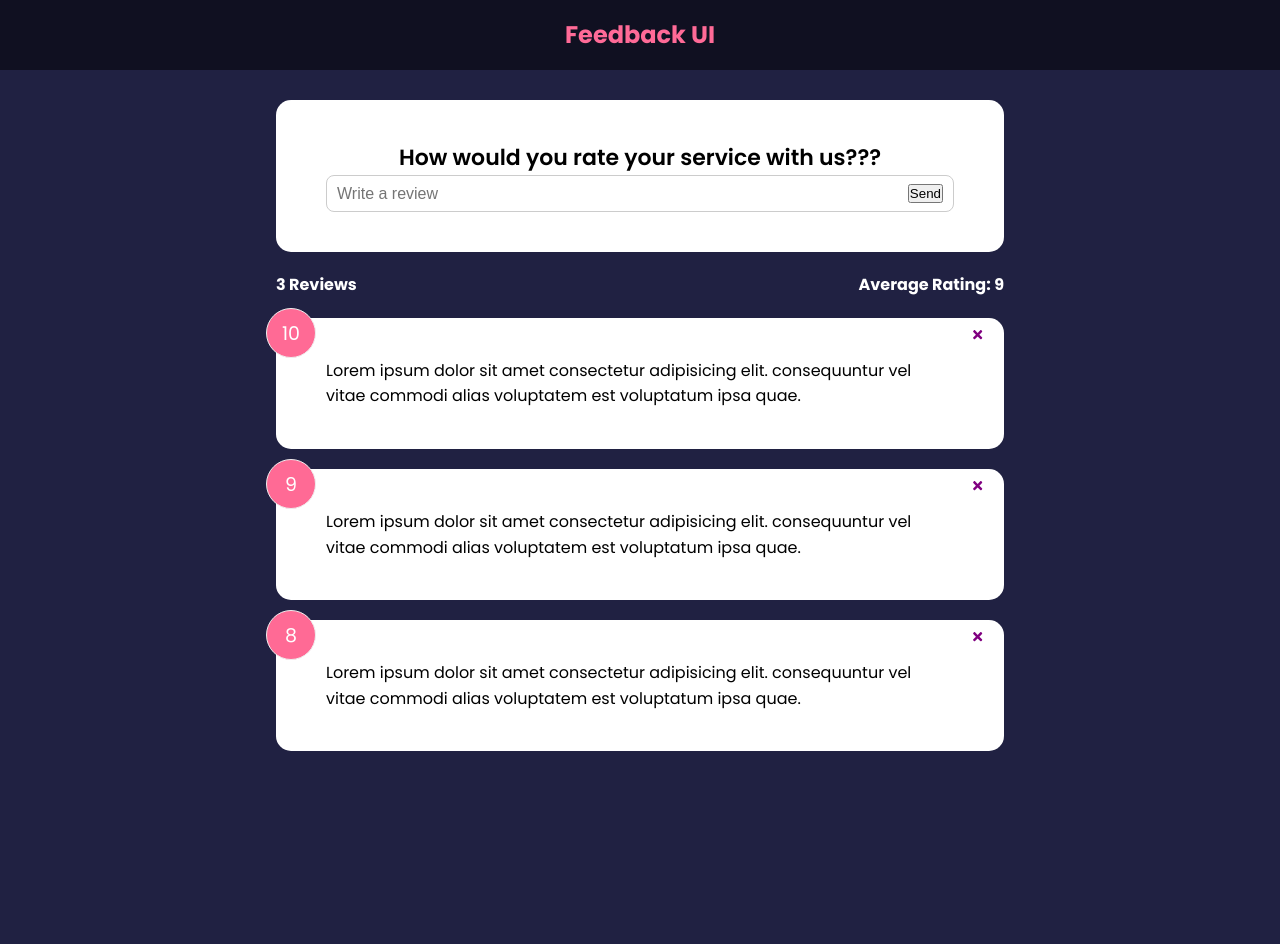
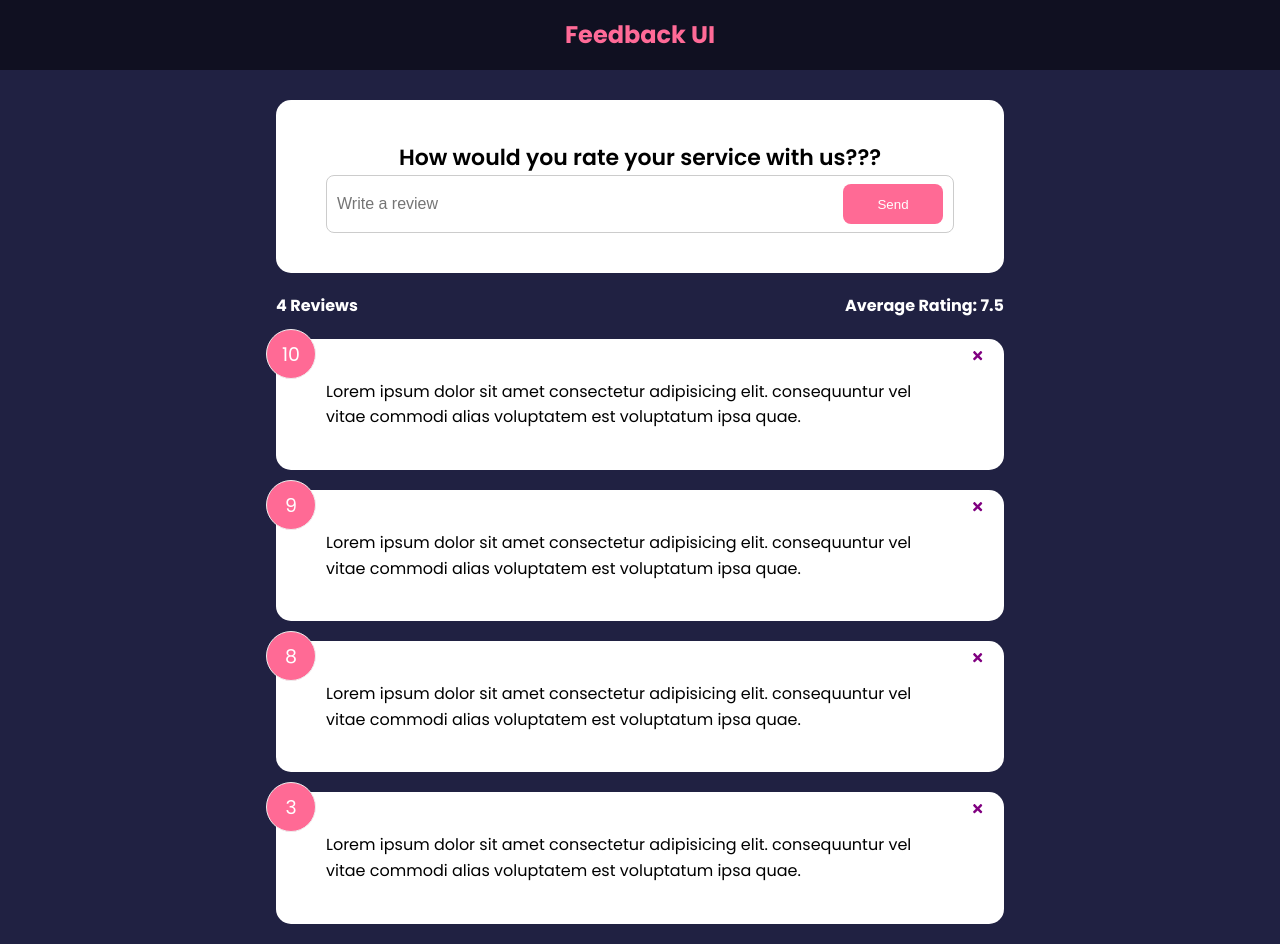
Before and after one commit to rugieri/feedback, a React (Create React App) app: page / in a window 1280 px wide. Before the commit the page ends 800 px from the top, so only its background shows below. Built offline with nearby package versions, Linux system fonts and the light colour scheme.

Commit message:
created a custom button component

```diff
--- a/src/components/FeedbackForm.jsx
+++ b/src/components/FeedbackForm.jsx
@@ -1,5 +1,6 @@
 import { useState } from 'react';
 import Card from './shared/Card';
+import Button from './shared/Button';
 
 function FeedbackForm() {
   const [text, setText] = useState('');
@@ -19,7 +20,9 @@
             placeholder="Write a review"
             value={text}
           />
-          <button type="submit">Send</button>
+          <Button type="submit" version="secondary">
+            Send
+          </Button>
         </div>
       </form>
     </Card>
--- /dev/null
+++ b/src/components/shared/Button.jsx
@@ -0,0 +1,24 @@
+import PropTypes from 'prop-types';
+
+function Button({ children, version, type, isDisabled }) {
+  return (
+    <button type={type} disabled={isDisabled} className={`btn btn-${version}`}>
+      {children}
+    </button>
+  );
+}
+
+Button.defaultProps = {
+  version: 'primary',
+  type: 'button',
+  isDisabled: false,
+};
+
+Button.propTypes = {
+  children: PropTypes.node.isRequired,
+  version: PropTypes.string,
+  type: PropTypes.string,
+  isDisabled: PropTypes.bool,
+};
+
+export default Button;
--- a/src/data/FeedbackData.js
+++ b/src/data/FeedbackData.js
@@ -14,6 +14,12 @@
     rating: 8,
     text: 'Lorem ipsum dolor sit amet consectetur adipisicing elit. consequuntur vel vitae commodi alias voluptatem est voluptatum ipsa quae.',
   },
+  {
+    id: 4,
+    rating: 3,
+
+    text: 'Lorem ipsum dolor sit amet consectetur adipisicing elit. consequuntur vel vitae commodi alias voluptatem est voluptatum ipsa quae.',
+  },
 ];
 
 export default FeedbackData;
```
